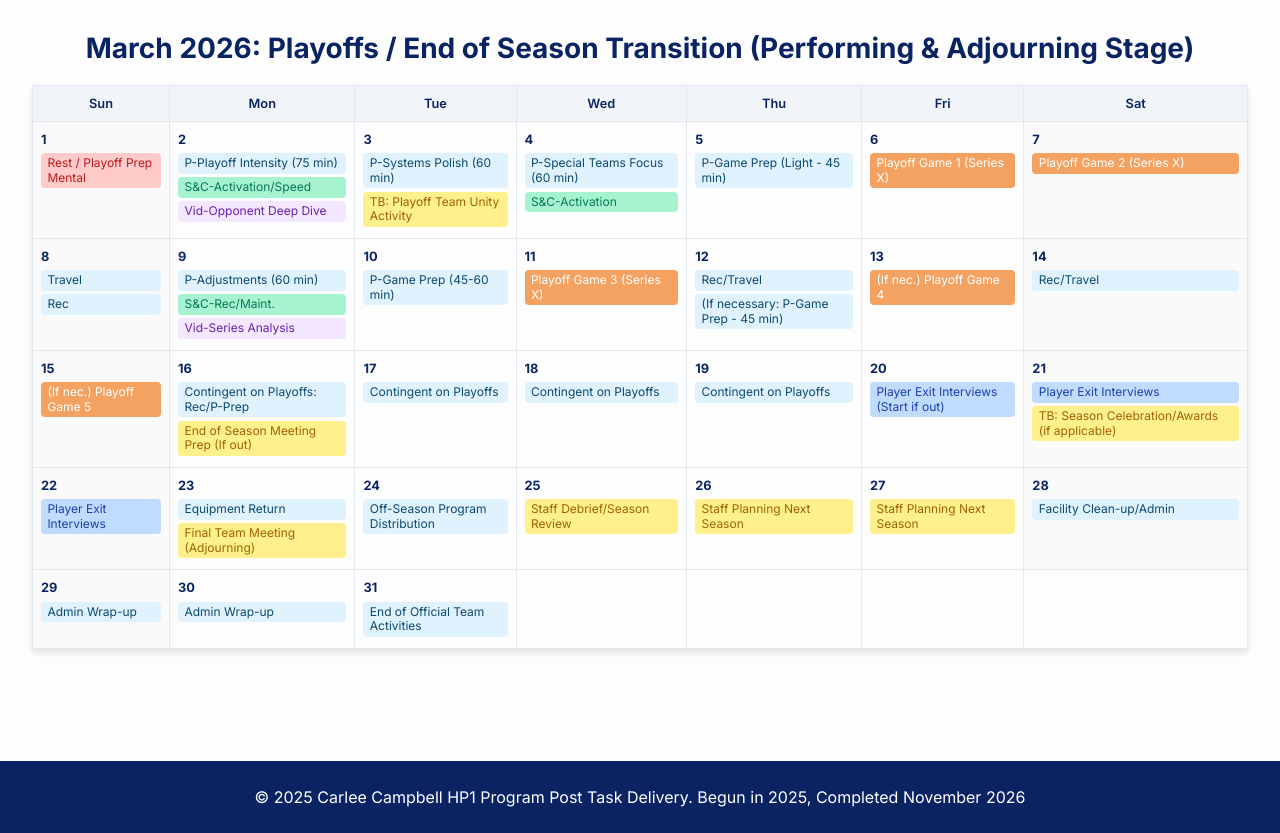
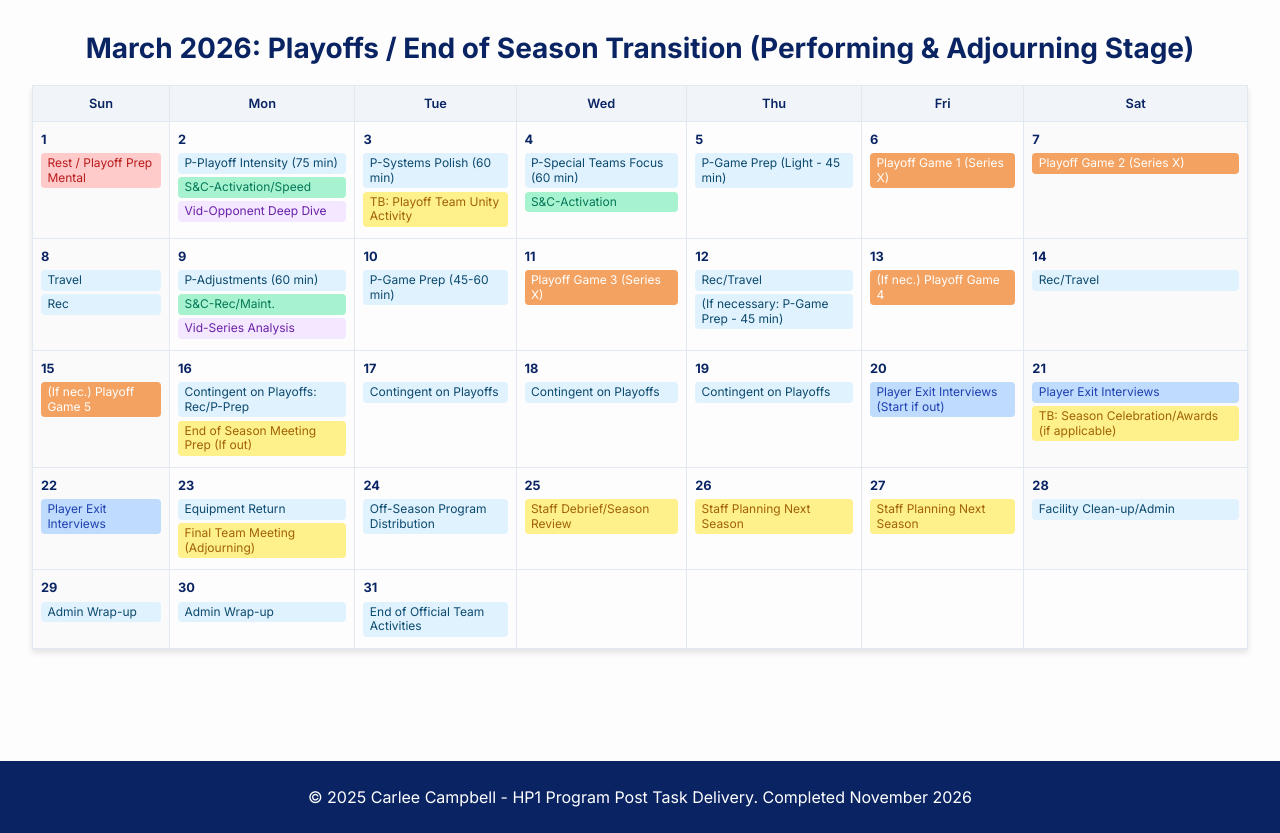
Before and after one commit to ccampbell1988/Detailed-Annual-Calendar, a plain HTML site: page index.html in a window 1280 px wide. Shown: the part 5175-6008 px from the top of the page. Drawn offline with nearby package versions, Linux system fonts and the light colour scheme.

Commit message:
Adjust footer wording
Co-Authored-By: Claude Opus 5.5 <noreply@anthropic.com>

```diff
--- a/index.html
+++ b/index.html
@@ -477,7 +477,7 @@
     </main>
 
     <footer class="footer-main p-6 text-center mt-12">
-        <p>&copy; 2025 Carlee Campbell HP1 Program Post Task Delivery. Begun in 2025, Completed November 2026</p>
+        <p>&copy; 2025 Carlee Campbell - HP1 Program Post Task Delivery. Completed November 2026</p>
     </footer>
 
 </body>
```
